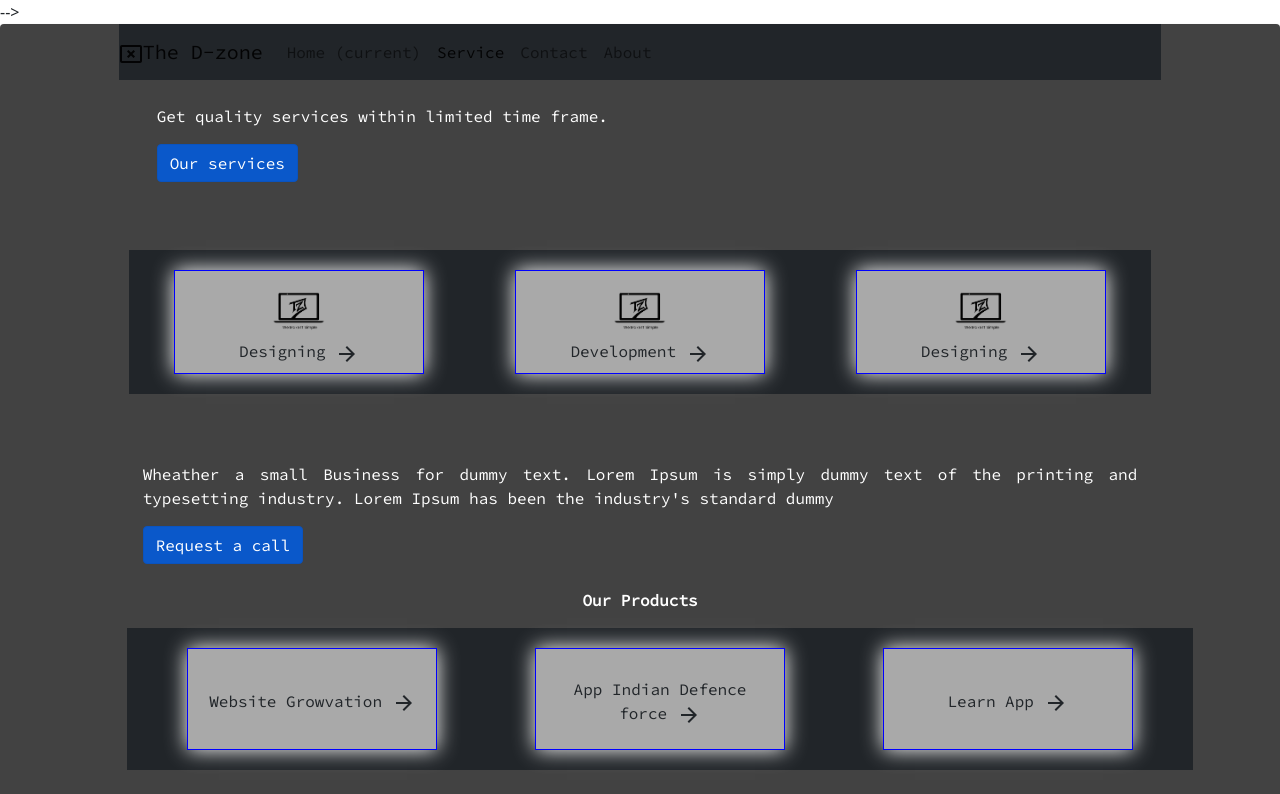
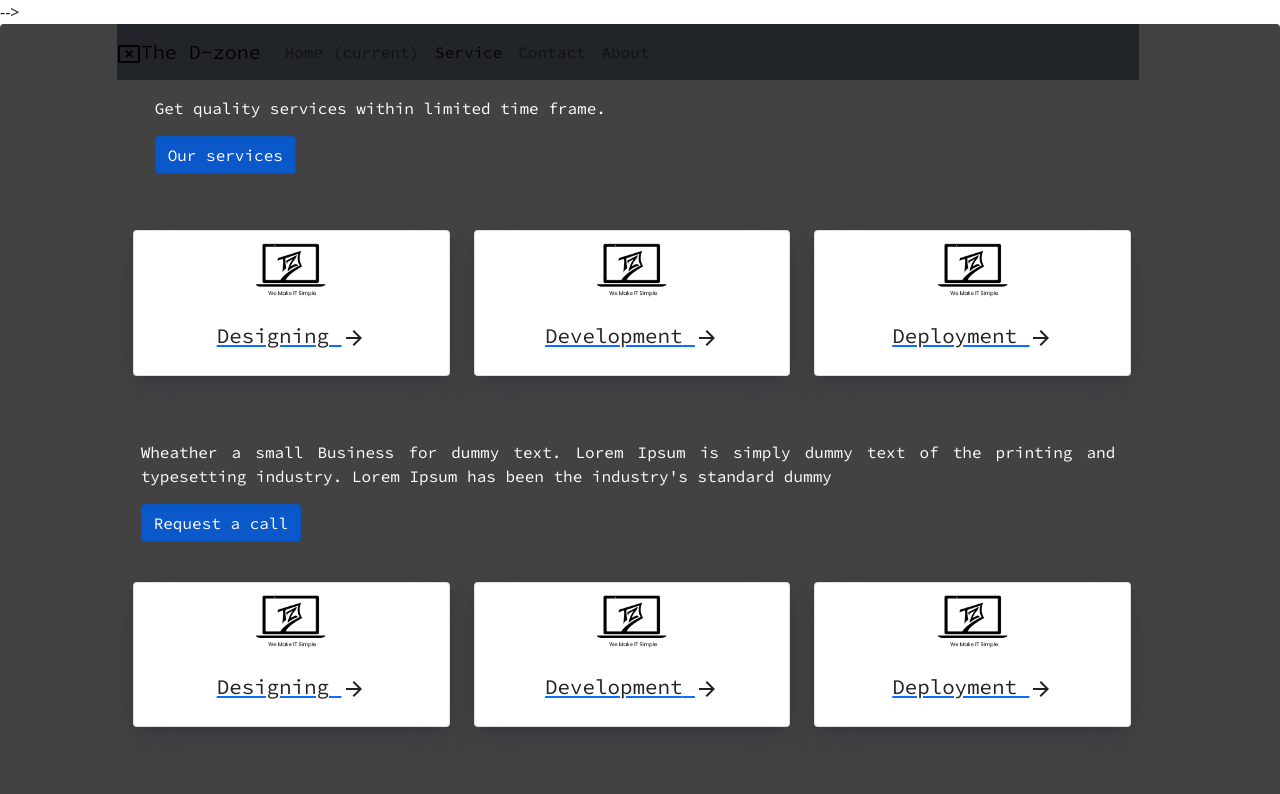
Before and after one commit to rajiv12196/reactlivewebsite, a React (Create React App) app: page /service in a window 1280 px wide. Shown: the top 794 px of the page. Built offline with nearby package versions, Linux system fonts and the light colour scheme.

Commit message:
added commit file

```diff
--- a/package.json
+++ b/package.json
@@ -10,6 +10,7 @@
     "@testing-library/react": "^9.5.0",
     "@testing-library/user-event": "^7.2.1",
     "bootstrap": "^5.0.0-alpha1",
+    "gh-pages": "^3.1.0",
     "react": "^16.13.1",
     "react-dom": "^16.13.1",
     "react-router-dom": "^5.2.0",
@@ -18,7 +19,7 @@
   },
   "scripts": {
     "predeploy": "npm run build",
-     "deploy": "gh-pages -d build",
+    "deploy": "gh-pages -d build",
     "start": "react-scripts start",
     "build": "react-scripts build",
     "test": "react-scripts test",
--- a/public/index.html
+++ b/public/index.html
@@ -3,7 +3,7 @@
   <head>
     <meta charset="utf-8" />
     <link rel="icon" href="%PUBLIC_URL%/favicon.ico" />
-    <meta name="viewport" content="width=device-width, initial-scale=1" />
+    <meta name="viewport" content="width=device-width, initial-scale=1.0">
     <meta name="theme-color" content="#000000" />
     <meta
       name="description"
--- /dev/null
+++ b/src/Card.jsx
@@ -0,0 +1,24 @@
+import React  from 'react';
+import { NavLink } from 'react-router-dom';
+import ArrowForwardIcon from '@material-ui/icons/ArrowForward';
+const Card = (props) =>{
+
+    return(
+    <>
+
+             <div className="col-md-4 col-10 mx auto" >
+             <NavLink to="">
+             <div className="card" >
+  <img src={props.imgsrc} className="img-fluid rounded mx-auto d-block h-15 w-25 " alt="..."/>
+  <div className="card-body">
+    <h2 className=" text-center">{props.title} <ArrowForwardIcon/></h2>
+
+
+  </div>
+</div>
+</NavLink>
+    </div>
+
+    </>);
+};
+export default Card;
--- /dev/null
+++ b/src/Sdata.jsx
@@ -0,0 +1,29 @@
+import React from "react";
+import web1 from "../src/Images/Tdz.png";
+import web2 from "../src/Images/Tdz.png";
+import web3 from "../src/Images/Tdz.png";
+
+
+
+const Sdata=[
+{
+    imgsrc:web1,
+    title:"Designing",
+},
+{
+    imgsrc:web2,
+    title:"Development",
+},
+
+{
+    imgsrc:web3,
+    title:"Deployment",
+},
+
+
+
+
+
+
+];
+export default Sdata;
--- a/src/Service.jsx
+++ b/src/Service.jsx
@@ -1,12 +1,13 @@
 import React  from 'react';
-import ArrowForwardIcon from '@material-ui/icons/ArrowForward';
 import Navbar from "./Navbar";
 import Call from "./Call";
 import Contact from "./Contact";
 import { NavLink } from 'react-router-dom';
 import { createMuiTheme, ThemeProvider } from '@material-ui/core/styles';
 import {Paper } from '@material-ui/core';
-import tdz from "../src/Images/Tdz.png";
+
+import Sdata from "./Sdata";
+import Card from "./Card";
 const Service = () =>{
     const theme = createMuiTheme({
       palette:{
@@ -19,10 +20,7 @@ const Service = () =>{
     <Paper >
     <Navbar/>
 
-
-
-     <div className="my-4">
-
+    <div className="my-3">
     <div className="row">
         <div className="col-10 mx-auto">
         <div className="container-fluid mb-4 ">
@@ -34,34 +32,30 @@ const Service = () =>{
      </div>
      </div>
      </div>
+
 </div>
-
-
+<div className="container-fluid mb-5" >
 <div className="row">
 <div className="col-10 mx-auto">
 <div className="row gy-4">
-         <div className="container-fluid mb-4 " >
-         <div class="flex-container bg-dark" >
-  <div className="child ">
-  <NavLink to="" className="btn btn-light mx-4 "className="btn"> <img src={tdz} className="img-fluid rounded mx-auto d-block h-15 w-25 " alt="img"/>Designing <ArrowForwardIcon/></NavLink>
-  </div>
-  <div className="child">
-  <NavLink to="" className="btn btn-light mx-4 "className="btn" >
+{
+    Sdata.map((val,ind)=>{
+        return <Card key={ind}
+            imgsrc={val.imgsrc}
+            title={val.title}
+        />
 
-  <img src={tdz} className="img-fluid rounded mx-auto d-block h-15 w-25 " alt="img"/>
-  Development <ArrowForwardIcon/></NavLink>
-  </div>
-  <div className="child">
-  <NavLink to="" className="btn btn-light mx-4 "className="btn" >
 
-  <img src={tdz} className="img-fluid rounded mx-auto d-block h-15 w-25 " alt="img"/>
-  Designing <ArrowForwardIcon/></NavLink>
+    }  )
+}
 </div>
 </div>
 </div>
 </div>
-        </div>
-    </div>
+
+
+
+
 
 
      <div className="my-4">
@@ -82,27 +76,21 @@ const Service = () =>{
         <div className="container-fluid mb-5">
 <div className="row">
 <div className="col-10 mx-auto">
-        <p className="text-center"><strong>Our Products</strong></p>
 <div className="row gy-4">
-         <div class="flex-container bg-dark">
+{
+    Sdata.map((val,ind)=>{
+        return <Card key={ind}
+            imgsrc={val.imgsrc}
+            title={val.title}
+        />
 
 
-         <div className="child">
-  <NavLink to="" className="btn btn-light mx-4 "className="btn">Website Growvation <ArrowForwardIcon/></NavLink>
-  </div>
-
-  <div className="child">
-  <NavLink to="" className="btn btn-light mx-4 "className="btn">App Indian Defence force <ArrowForwardIcon/></NavLink>
-  </div>
-  <div className="child">
-  <NavLink to="" className="btn btn-light mx-4 " className="btn">Learn App <ArrowForwardIcon/></NavLink>
+    }  )
+}
 </div>
 </div>
 </div>
 </div>
-        </div>
-    </div>
-
      <Call/>
      <Contact/>
      </Paper>
--- a/src/index.css
+++ b/src/index.css
@@ -3,8 +3,13 @@
     margin: 0px;
     padding: 0px;
     font-family: 'Source Code Pro', monospace;
+    max-width: 100%;
+    transition: all 0.3s ease-out;
+
+
 
   }
+
 
   .parent_div{
     width: 100vw;
@@ -99,45 +104,8 @@ p{
  text-align: justify;
  margin: 50px;
 }
-.flex-container{
-  display: flex;
-  justify-content: space-around;
-  align-items: center;
-  background-color:white;
-  margin: 20px;
-  flex-wrap: wrap;
 
 
-}
-.flex-container>div{
-  background-color:darkgray;
-  width: 250px;
-  margin: 20px;
-  text-align: center;
-  line-height: 100px;
-  font-size: 30px;
-  box-shadow: 0 0 20px;
-  border: 1px solid blue;
-  color: white;
-
-
-
-}
-.child {
-  background-color: #ddd;
-  border: none;
-  color: black;
-
-  text-align: center;
-  font-size: 16px;
-
-  transition: 0.3s;
-}
-
-.child:hover {
-  background-color: blue;
-  color: white;
-}
 
 
 .media{
@@ -149,3 +117,37 @@ p{
   flex-wrap: wrap;
 
 }
+
+
+
+
+.card {
+  background: #fff;
+  width: 24em;
+  border-radius: 0.6em;
+  margin: 1em;
+  overflow: hidden;
+  cursor: pointer;
+  box-shadow: 0 13px 27px -5px hsla(240, 30.1%, 28%, 0.25), 0 8px 16px -8px hsla(0, 0%, 0%, 0.3), 0 -6px 16px -6px hsla(0, 0%, 0%, 0.03);
+  transition: all ease 200ms;
+}
+
+.card:hover {
+  transform: scale(1.03);
+  box-shadow: 0 13px 40px -5px hsla(240, 30.1%, 28%, 0.12), 0 8px 32px -8px hsla(0, 0%, 0%, 0.14), 0 -6px 32px -6px hsla(0, 0%, 0%, 0.02);
+}
+
+.card img {
+  width: 100%;
+  object-fit: cover;
+}
+
+.card h2 {
+  color: #222;
+  margin-top: -0.2em;
+  line-height: 1.4;
+  font-size: 1.3em;
+  font-weight: 500;
+
+  transition: all ease-in 100ms;
+}
```
Also changed, not shown: 18 other files (tests, documents, lock files or other folders). Lines whose indentation alone changed are shown as unchanged.
